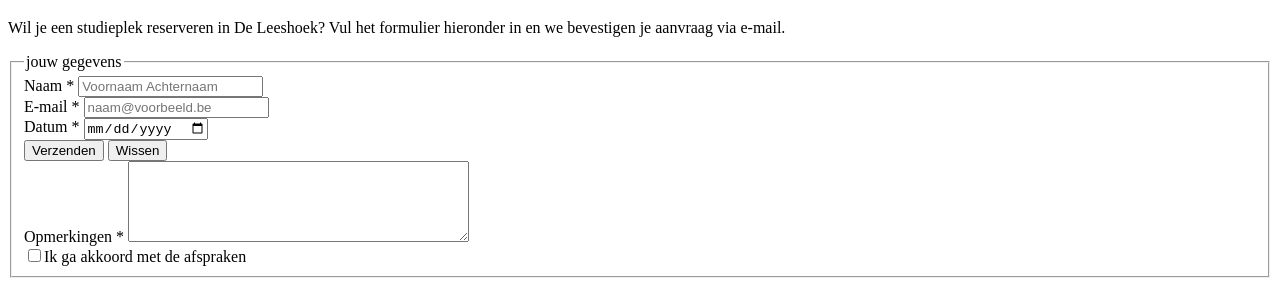
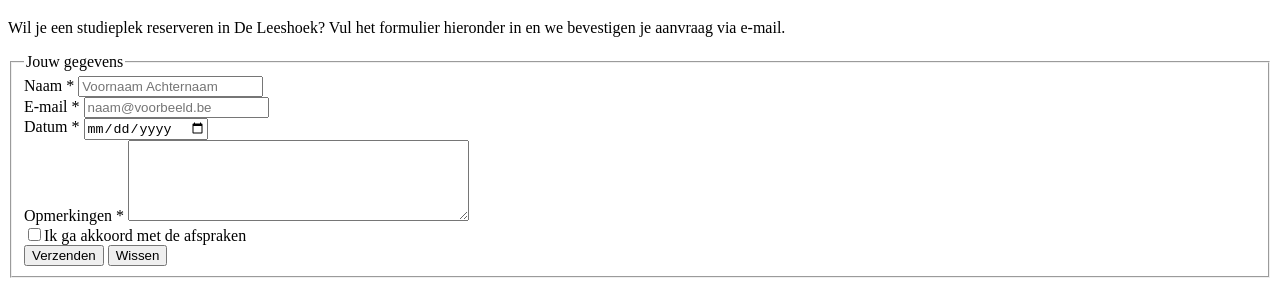
Before and after one commit to nassim405/BWD1-NassimAyyad-2526, a website: page Herkansing/contact.html in a window 1280 px wide. Shown: the part 658-952 px from the top of the page. Drawn offline with Linux system fonts and the light colour scheme.

Commit message:
herkansign

```diff
--- a/Herkansing/contact.html
+++ b/Herkansing/contact.html
@@ -24,7 +24,7 @@
             via e-mail.</p>
         <form>
             <fieldset>
-                <legend>jouw gegevens</legend>
+                <legend>Jouw gegevens</legend>
                 <div>
                     <label for="name">Naam *</label>
                     <input type="text" id="name" placeholder="Voornaam Achternaam">
@@ -37,18 +37,16 @@
                     <label for="datum">Datum *</label>
                     <input type="date" id="datum">
                 </div>
-
-
-                <div>
-                    <button type="submit">Verzenden</button>
-                    <button type="reset">Wissen</button>
-                </div>
                 <div>
                     <label for="bio">Opmerkingen *</label>
                     <textarea id="bio" cols="40" rows="5"></textarea>
                 </div>
                 <div>
                     <label><input type="checkbox">Ik ga akkoord met de afspraken</label>
+                </div>
+                <div>
+                    <button type="submit">Verzenden</button>
+                    <button type="reset">Wissen</button>
                 </div>
             </fieldset>
         </form>
```
